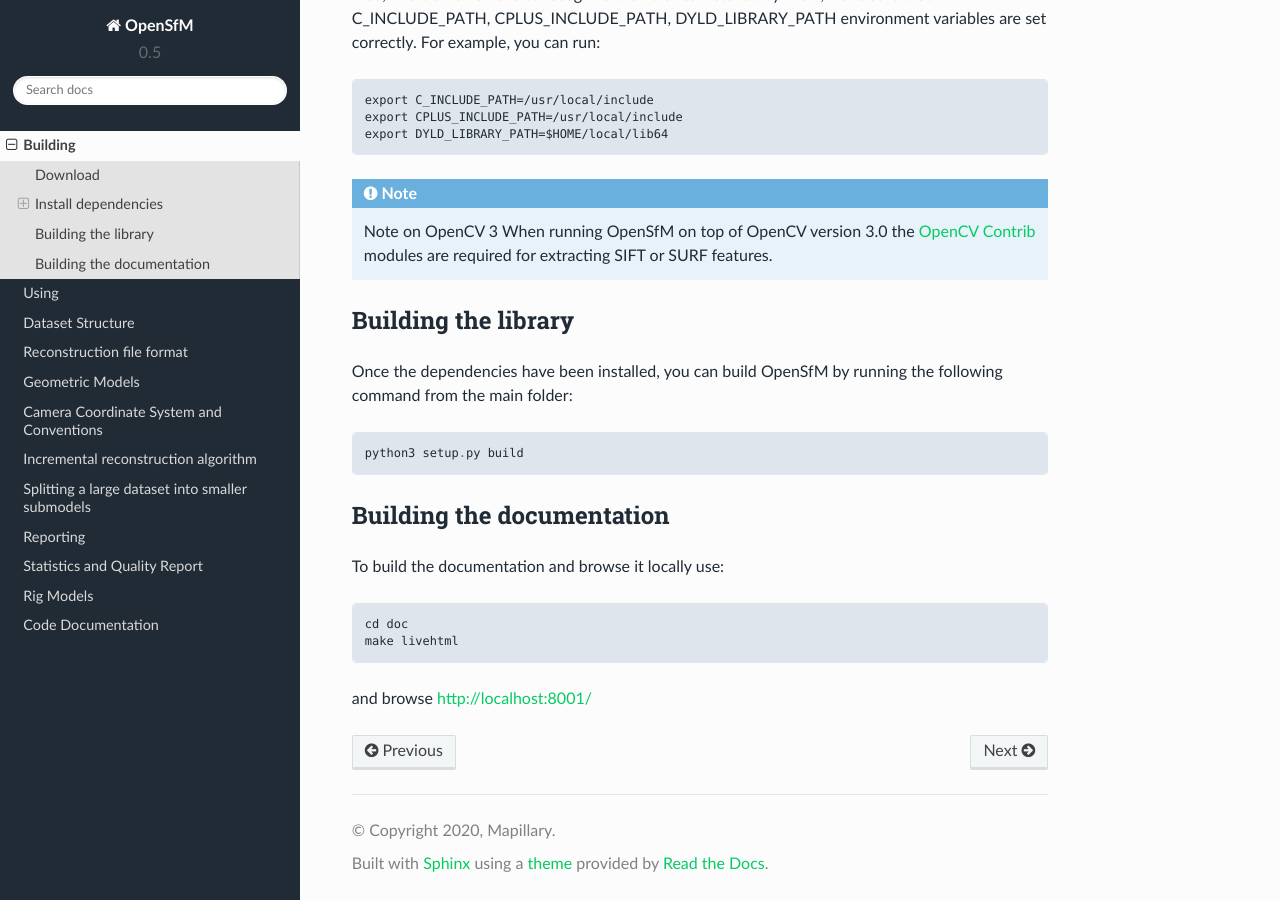
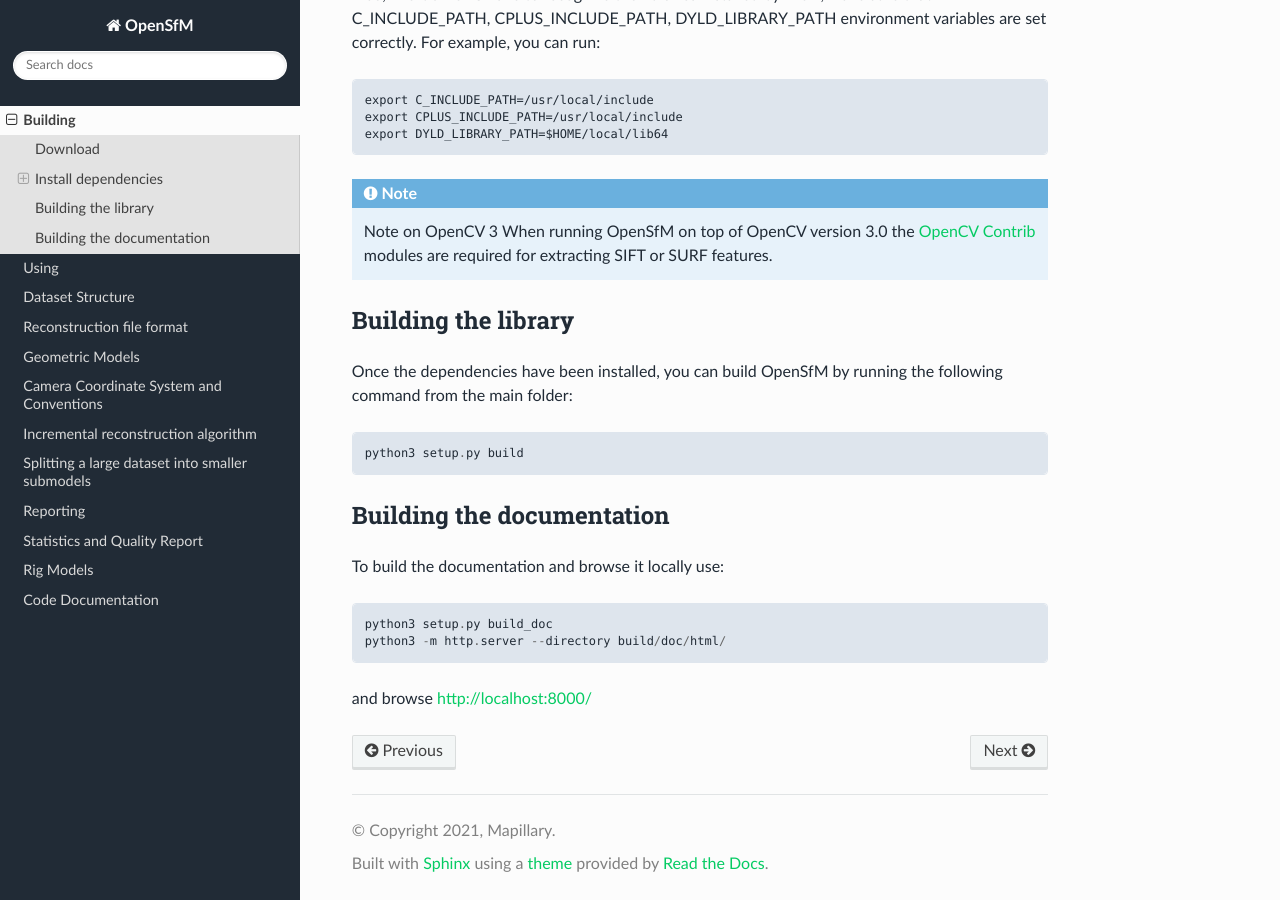
Before and after one commit to mapillary/OpenSfM, a Sphinx documentation site: the page built from doc/source/building.rst, in a window 1280 px wide and 900 px high, scrolled down 1753 px. Built offline with Sphinx 7.4.7 and the Read the Docs theme 2.0.0, drawn with Linux system fonts in a browser that asks for light colours.

Commit message:
Build doc from setup.py (#714)
Summary:
Pull Request resolved: https://github.com/mapillary/OpenSfM/pull/714

Build the sphinx docs from setup.py so that we can have the library version in a single place.

Reviewed By: YanNoun

Differential Revision: D26776894

fbshipit-source-id: 33b5f11021ed60f34d38b50a67f62a0caa92c32c

```diff
--- a/doc/source/building.rst
+++ b/doc/source/building.rst
@@ -90,10 +90,10 @@
 --------------------------
 To build the documentation and browse it locally use::
 
-    cd doc
-    make livehtml
+    python3 setup.py build_doc
+    python3 -m http.server --directory build/doc/html/
 
-and browse `http://localhost:8001/ <http://localhost:8001/>`_
+and browse `http://localhost:8000/ <http://localhost:8000/>`_
 
 
 .. _Github: https://github.com/mapillary/OpenSfM
--- a/doc/source/conf.py
+++ b/doc/source/conf.py
@@ -10,10 +10,6 @@
 #
 # All configuration values have a default; values that are commented out
 # serve to show the default.
-
-import os
-import shlex
-import sys
 
 # If extensions (or modules to document with autodoc) are in another directory,
 # add these directories to sys.path here. If the directory is relative to the
@@ -53,18 +49,18 @@
 master_doc = "index"
 
 # General information about the project.
-project = u"OpenSfM"
-copyright = u"2020, Mapillary"
-author = u"Mapillary"
+project = "OpenSfM"
+copyright = "2021, Mapillary"
+author = "Mapillary"
 
 # The version info for the project you're documenting, acts as replacement for
 # |version| and |release|, also used in various other places throughout the
 # built documents.
 #
 # The short X.Y version.
-version = u"0.5"
+# version = "0.0"
 # The full version, including alpha/beta/rc tags.
-release = u"0.5.1"
+# release = "0.0.0"
 
 # The language for content autogenerated by Sphinx. Refer to documentation
 # for a list of supported languages.
@@ -226,7 +222,7 @@
 # (source start file, target name, title,
 #  author, documentclass [howto, manual, or own class]).
 latex_documents = [
-    (master_doc, "OpenSfM.tex", u"OpenSfM Documentation", u"Mapillary", "manual"),
+    (master_doc, "OpenSfM.tex", "OpenSfM Documentation", "Mapillary", "manual"),
 ]
 
 # The name of an image file (relative to this directory) to place at the top of
@@ -254,7 +250,7 @@
 
 # One entry per manual page. List of tuples
 # (source start file, name, description, authors, manual section).
-man_pages = [(master_doc, "opensfm", u"OpenSfM Documentation", [author], 1)]
+man_pages = [(master_doc, "opensfm", "OpenSfM Documentation", [author], 1)]
 
 # If true, show URL addresses after external links.
 # man_show_urls = False
@@ -269,7 +265,7 @@
     (
         master_doc,
         "OpenSfM",
-        u"OpenSfM Documentation",
+        "OpenSfM Documentation",
         author,
         "OpenSfM",
         "One line description of project.",
--- a/requirements.txt
+++ b/requirements.txt
@@ -11,6 +11,7 @@
 python-dateutil==2.6.0
 pyyaml==5.1
 scipy
+Sphinx==3.4.3
 six
 xmltodict==0.10.2
 wheel
```
Also changed, not shown: setup.py (+55 -49 lines), 1 other file.
